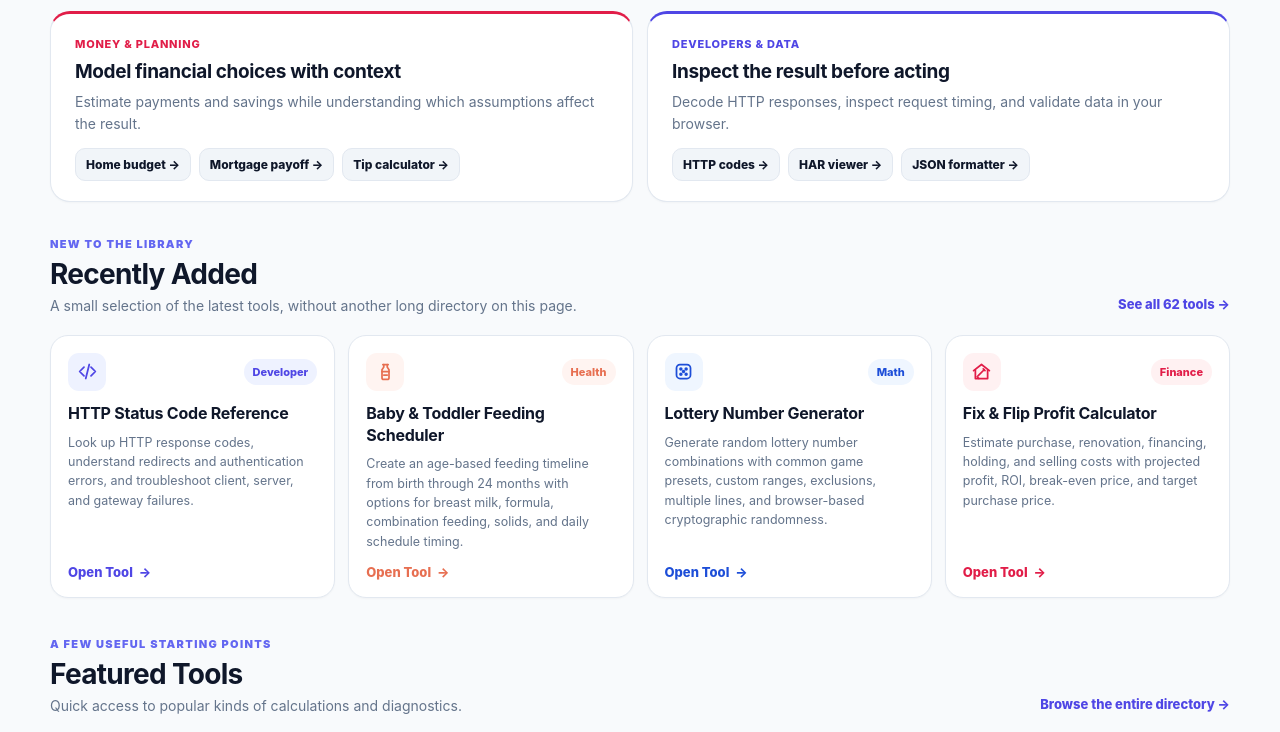
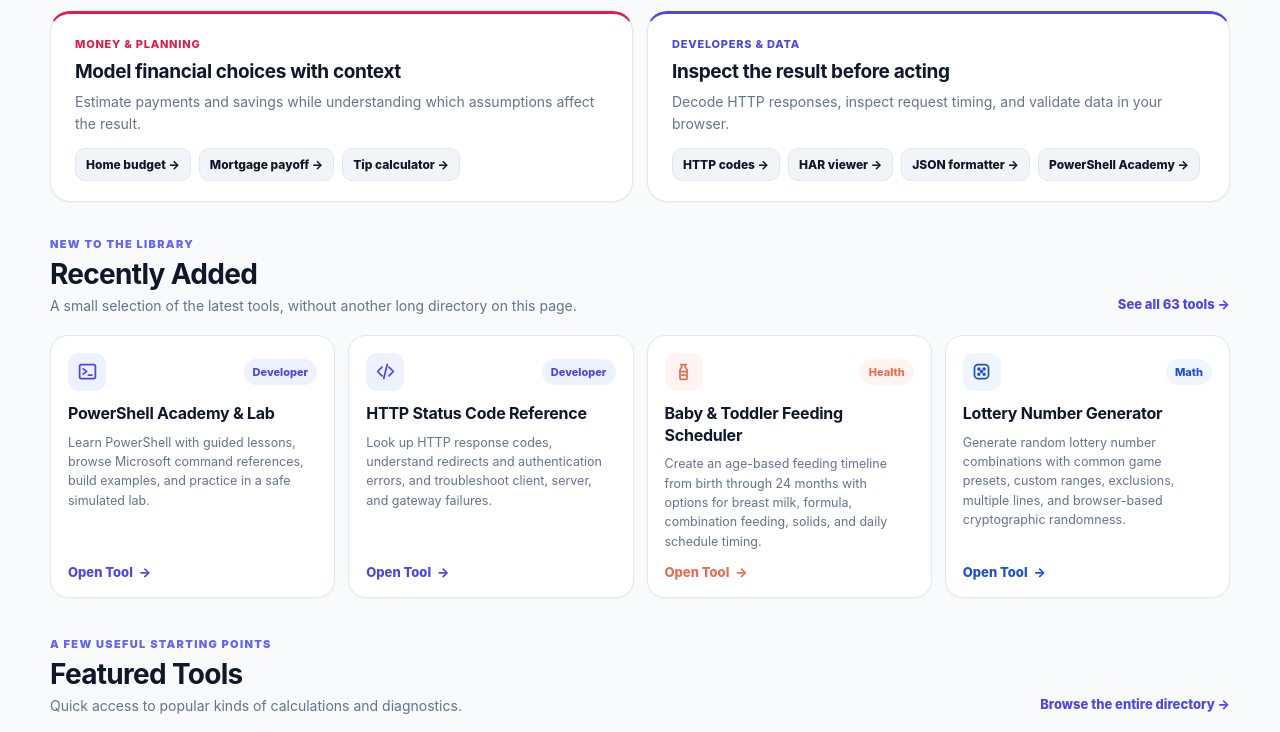
Before and after one commit to russellespinal-dlb/Utiliverse-app, a plain HTML site: page index.html in a window 1280 px wide. Shown: the part 885-1617 px from the top of the page. Drawn offline with Linux system fonts and the light colour scheme.

Commit message:
Add files via upload

```diff
--- a/index.html
+++ b/index.html
@@ -347,7 +347,7 @@ body.dark-mode .path-network .pathway-type{color:#2dd4bf}body.dark-mode .path-ti
 <p class="hero-copy">Calculate, convert and troubleshoot with focused online utilities—then use clear examples and guides to understand the results and their limits.</p>
 <div class="hero-actions"><a class="hero-cta" href="./Tools.html">Browse All Tools →</a><a class="hero-secondary" href="./Guides.html">Explore Practical Guides</a></div>
 <form class="home-search" action="./Tools.html" method="get" role="search"><label for="homeSearch">Search all tools</label>
-<input id="homeSearch" type="search" name="q" placeholder="Search all 62 tools — subnet, time zone, mortgage..." autocomplete="off"><button type="submit">Search →</button></form>
+<input id="homeSearch" type="search" name="q" placeholder="Search all 63 tools — subnet, time zone, mortgage..." autocomplete="off"><button type="submit">Search →</button></form>
 <div class="hero-meta"><span class="meta-pill">No sign-up needed</span><span class="meta-pill">Searchable tool library</span><span class="meta-pill">Methods & limitations explained</span></div>
 </div></section>
 <!-- GOOGLE ADSENSE: OPTIONAL INVISIBLE INSERTION POINT AFTER HERO -->
@@ -357,8 +357,10 @@ body.dark-mode .path-network .pathway-type{color:#2dd4bf}body.dark-mode .path-ti
 <div class="pathways-grid"><article class="pathway-card path-network"><div class="pathway-type">Networking &amp; website diagnostics</div><h3>Find where a connection is failing</h3><p>Start with the IP range and port, then separate TLS certificate problems from HTTP errors.</p><div class="pathway-links"><a href="./IP_Subnet_Calculator/">Subnet calculator →</a><a href="./Port_Checker/">Port lookup →</a><a href="./SSL_Certificate_Checker/">TLS certificates →</a></div></article>
 <article class="pathway-card path-time"><div class="pathway-type">Time &amp; date</div><h3>Work with dates, clocks and durations</h3><p>Convert a time zone, compare calendar dates, or translate seconds to readable units.</p><div class="pathway-links"><a href="./Time_Zone_Converter/">Time zones →</a><a href="./Days_Between_Dates_Calculator/">Date differences →</a><a href="./Time_Unit_Converter/">Time units →</a></div></article>
 <article class="pathway-card path-finance"><div class="pathway-type">Money &amp; planning</div><h3>Model financial choices with context</h3><p>Estimate payments and savings while understanding which assumptions affect the result.</p><div class="pathway-links"><a href="./Home_Affordability_Calculator/">Home budget →</a><a href="./Mortgage_Payoff_Calculator/">Mortgage payoff →</a><a href="./Tip_Calculator/">Tip calculator →</a></div></article>
-<article class="pathway-card path-developer"><div class="pathway-type">Developers &amp; data</div><h3>Inspect the result before acting</h3><p>Decode HTTP responses, inspect request timing, and validate data in your browser.</p><div class="pathway-links"><a href="./HTTP_Status_Code_Reference/">HTTP codes →</a><a href="./HAR_File_Viewer/">HAR viewer →</a><a href="./JSON_Utility/">JSON formatter →</a></div></article></div></section>
-<section id="recentSection" class="recent-section" aria-labelledby="recentHeading"><div class="section-heading"><div><div class="section-kicker">New to the library</div><h2 id="recentHeading">Recently Added</h2><p>A small selection of the latest tools, without another long directory on this page.</p></div><a class="section-action" href="./Tools.html">See all 62 tools →</a></div><div id="recentGrid" class="recent-grid"><a class="tool-card compact-card accent-developer" data-categories="developer network" data-search="http status code reference response codes redirects authentication client server gateway errors 301 302 307 308 401 403 404 500 502 503 504 web network developer" href="./HTTP_Status_Code_Reference/">
+<article class="pathway-card path-developer"><div class="pathway-type">Developers &amp; data</div><h3>Inspect the result before acting</h3><p>Decode HTTP responses, inspect request timing, and validate data in your browser.</p><div class="pathway-links"><a href="./HTTP_Status_Code_Reference/">HTTP codes →</a><a href="./HAR_File_Viewer/">HAR viewer →</a><a href="./JSON_Utility/">JSON formatter →</a><a href="./PowerShell_Academy/">PowerShell Academy →</a></div></article></div></section>
+<section id="recentSection" class="recent-section" aria-labelledby="recentHeading"><div class="section-heading"><div><div class="section-kicker">New to the library</div><h2 id="recentHeading">Recently Added</h2><p>A small selection of the latest tools, without another long directory on this page.</p></div><a class="section-action" href="./Tools.html">See all 63 tools →</a></div><div id="recentGrid" class="recent-grid"><a class="tool-card compact-card accent-developer" data-categories="developer" data-search="powershell academy lab lessons beginner intermediate advanced commands microsoft graph exchange online teams powershell scripts practice simulations command explorer command builder developer automation" href="./PowerShell_Academy/">
+<div><div class="card-top"><span class="tool-icon"><svg aria-hidden="true" viewBox="0 0 24 24"><rect x="3" y="4" width="18" height="16" rx="2"></rect><path d="m7 9 4 3-4 3M13 16h4"></path></svg></span><span class="category-badge">Developer</span></div>
+<h3>PowerShell Academy &amp; Lab</h3><p>Learn PowerShell with guided lessons, browse Microsoft command references, build examples, and practice in a safe simulated lab.</p></div><span class="open-tool">Open Tool <span aria-hidden="true">→</span></span></a><a class="tool-card compact-card accent-developer" data-categories="developer network" data-search="http status code reference response codes redirects authentication client server gateway errors 301 302 307 308 401 403 404 500 502 503 504 web network developer" href="./HTTP_Status_Code_Reference/">
 <div>
 <div class="card-top">
 <span class="tool-icon"><svg aria-hidden="true" viewbox="0 0 24 24"><path d="m8 7-5 5 5 5M16 7l5 5-5 5M14 4l-4 16"></path></svg></span>
@@ -368,8 +370,7 @@ body.dark-mode .path-network .pathway-type{color:#2dd4bf}body.dark-mode .path-ti
 <p>Look up HTTP response codes, understand redirects and authentication errors, and troubleshoot client, server, and gateway failures.</p>
 </div>
 <span class="open-tool">Open Tool <span aria-hidden="true">→</span></span>
-</a>
-<a class="tool-card compact-card accent-health" data-categories="health" data-search="baby toddler feeding scheduler plan age-based feeding times for breast milk formula combination feeding and solids from birth through 24 months. baby toddler feeding schedule health" href="./Feeding_Scheduler/">
+</a><a class="tool-card compact-card accent-health" data-categories="health" data-search="baby toddler feeding scheduler plan age-based feeding times for breast milk formula combination feeding and solids from birth through 24 months. baby toddler feeding schedule health" href="./Feeding_Scheduler/">
 <div>
 <div class="card-top">
 <span class="tool-icon"><svg aria-hidden="true" viewbox="0 0 24 24"><path d="M9 4h6"></path><path d="M10 4v3l-2 3v9a2 2 0 0 0 2 2h4a2 2 0 0 0 2-2v-9l-2-3V4"></path><path d="M8 12h8"></path><path d="M10 16h4"></path></svg></span>
@@ -379,8 +380,7 @@ body.dark-mode .path-network .pathway-type{color:#2dd4bf}body.dark-mode .path-ti
 <p>Create an age-based feeding timeline from birth through 24 months with options for breast milk, formula, combination feeding, solids, and daily schedule timing.</p>
 </div>
 <span class="open-tool">Open Tool <span aria-hidden="true">→</span></span>
-</a>
-<a class="tool-card compact-card accent-math" data-categories="math" data-search="lottery number generator generate random lottery number combinations with web crypto randomness, game presets, custom ranges, exclusions, multiple lines, and recent history. lottery quick pick numbers random math" href="./Lottery_Number_Generator/">
+</a><a class="tool-card compact-card accent-math" data-categories="math" data-search="lottery number generator generate random lottery number combinations with web crypto randomness, game presets, custom ranges, exclusions, multiple lines, and recent history. lottery quick pick numbers random math" href="./Lottery_Number_Generator/">
 <div>
 <div class="card-top">
 <span class="tool-icon"><svg aria-hidden="true" viewbox="0 0 24 24"><rect height="16" rx="4" width="16" x="4" y="4"></rect><circle cx="9" cy="9" r="1"></circle><circle cx="15" cy="9" r="1"></circle><circle cx="9" cy="15" r="1"></circle><circle cx="15" cy="15" r="1"></circle><circle cx="12" cy="12" r="1"></circle></svg></span>
@@ -388,17 +388,6 @@ body.dark-mode .path-network .pathway-type{color:#2dd4bf}body.dark-mode .path-ti
 </div>
 <h3>Lottery Number Generator</h3>
 <p>Generate random lottery number combinations with common game presets, custom ranges, exclusions, multiple lines, and browser-based cryptographic randomness.</p>
-</div>
-<span class="open-tool">Open Tool <span aria-hidden="true">→</span></span>
-</a>
-<a class="tool-card compact-card accent-finance" data-categories="finance" data-search="fix and flip profit calculator house flipping calculator estimate purchase rehab renovation financing holding selling costs profit roi break even target purchase price real estate finance" href="./Fix_and_Flip_Profit_Calculator/">
-<div>
-<div class="card-top">
-<span class="tool-icon"><svg aria-hidden="true" viewbox="0 0 24 24"><path d="M3 11 12 4l9 7"></path><path d="M5 10v10h14V10"></path><path d="M8 17l7-7"></path><path d="m14 9 2 2"></path><path d="m7 18 2 2"></path></svg></span>
-<span class="category-badge">Finance</span>
-</div>
-<h3>Fix &amp; Flip Profit Calculator</h3>
-<p>Estimate purchase, renovation, financing, holding, and selling costs with projected profit, ROI, break-even price, and target purchase price.</p>
 </div>
 <span class="open-tool">Open Tool <span aria-hidden="true">→</span></span>
 </a></div></section>
```
